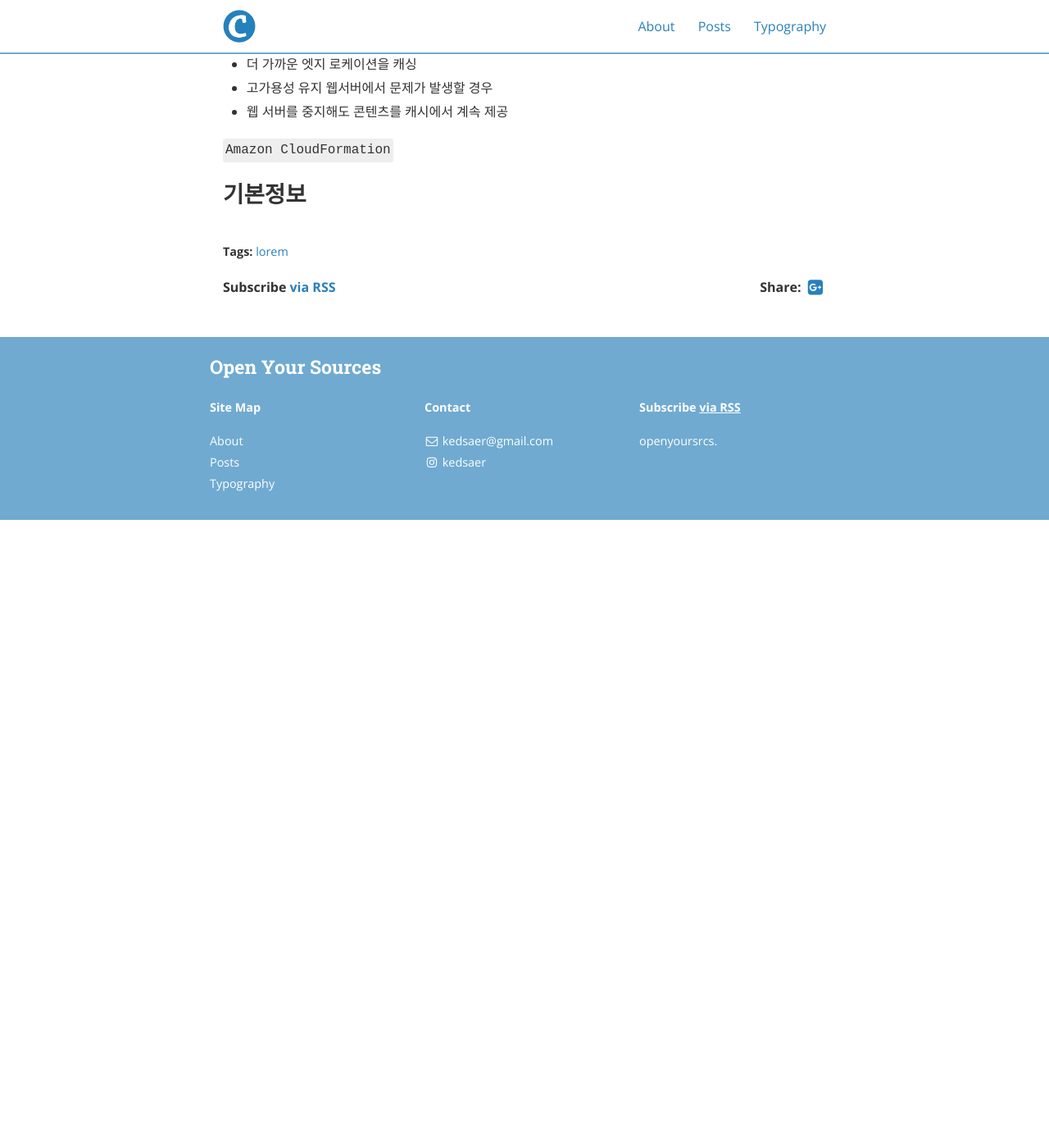
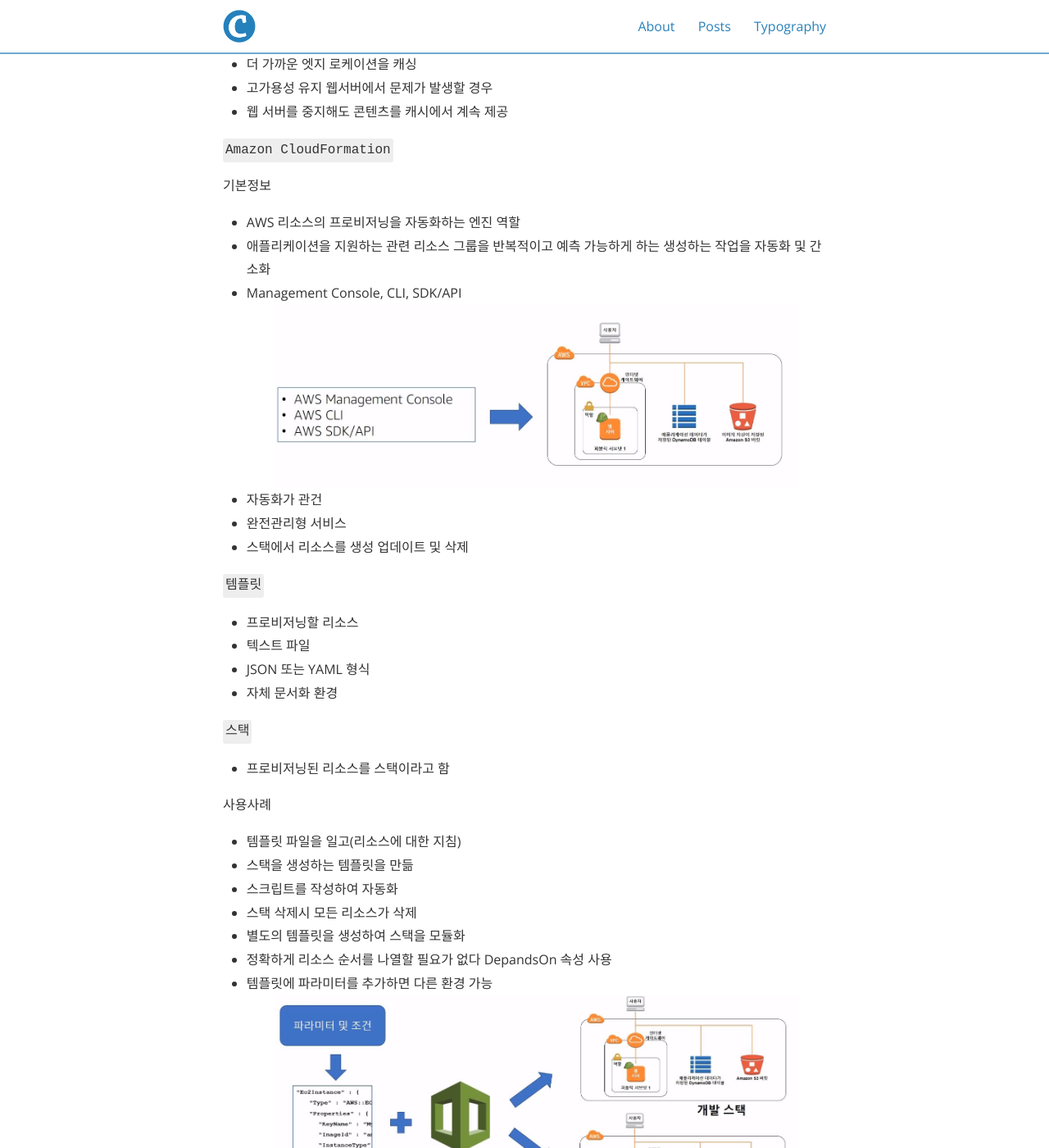
Before and after one commit to elasticboy/elasticboy.github.io, a Jekyll site: the page built from _posts/2020-04-14-cloud-practitioner-module03.md, in a window 1280 px wide and 1400 px high, scrolled down 5661 px. Shown: the whole window at 82% size. Built offline with Jekyll 4.4.1, drawn with Linux system fonts in a browser that asks for light colours; nearby versions of some CDN libraries; before the commit the page ends 6295 px from its top, so only the background shows below that; some of the changed text lies outside the part shown.

Commit message:
module03 completed
module03 completed

```diff
--- a/_posts/2020-04-14-cloud-practitioner-module03.md
+++ b/_posts/2020-04-14-cloud-practitioner-module03.md
@@ -211,4 +211,36 @@ Ip4, Ip6 양쪽에도 쓸 수 있다
 `Amazon CloudFormation`
 
 기본정보
--
+- AWS 리소스의 프로비저닝을 자동화하는 엔진 역할
+- 애플리케이션을 지원하는 관련 리소스 그룹을 반복적이고 예측 가능하게 하는 생성하는 작업을 자동화 및 간소화
+- Management Console, CLI, SDK/API
+<a href="/assets/cloud_practitioner/cloud_formation.png" data-lightbox="falcon9-small" data-title="Check out the Falcon 9 from SpaceX">
+  <img src="/assets/cloud_practitioner/cloud_formation.png" title="cloud_practitioner">
+</a>
+- 자동화가 관건
+- 완전관리형 서비스
+- 스택에서 리소스를 생성 업데이트 및 삭제
+
+`템플릿`
+- 프로비저닝할 리소스
+- 텍스트 파일
+- JSON 또는 YAML 형식
+- 자체 문서화 환경
+
+`스택`
+- 프로비저닝된 리소스를 스택이라고 함
+
+사용사례
+- 템플릿 파일을 일고(리소스에 대한 지침)
+- 스택을 생성하는 템플릿을 만듦
+- 스크립트를 작성하여 자동화
+- 스택 삭제시 모든 리소스가 삭제
+- 별도의 템플릿을 생성하여 스택을 모듈화
+- 정확하게 리소스 순서를 나열할 필요가 없다
+DepandsOn 속성 사용
+- 템플릿에 파라미터를 추가하면 다른 환경 가능
+<a href="/assets/cloud_practitioner/cloud_formation_template.png" data-lightbox="falcon9-small" data-title="Check out the Falcon 9 from SpaceX">
+  <img src="/assets/cloud_practitioner/cloud_formation_template.png" title="cloud_formation_template">
+</a>
+- Infrastructure as Code(각 템플릿은 인프라 자동화의 예)
+- 템플릿을 정해두면 각각의 서비스에 대한 권한이 있어야 함
```
Also changed, not shown: assets/cloud_practitioner/cloud_formation.png (added), assets/cloud_practitioner/cloud_formation_template.png (added).
